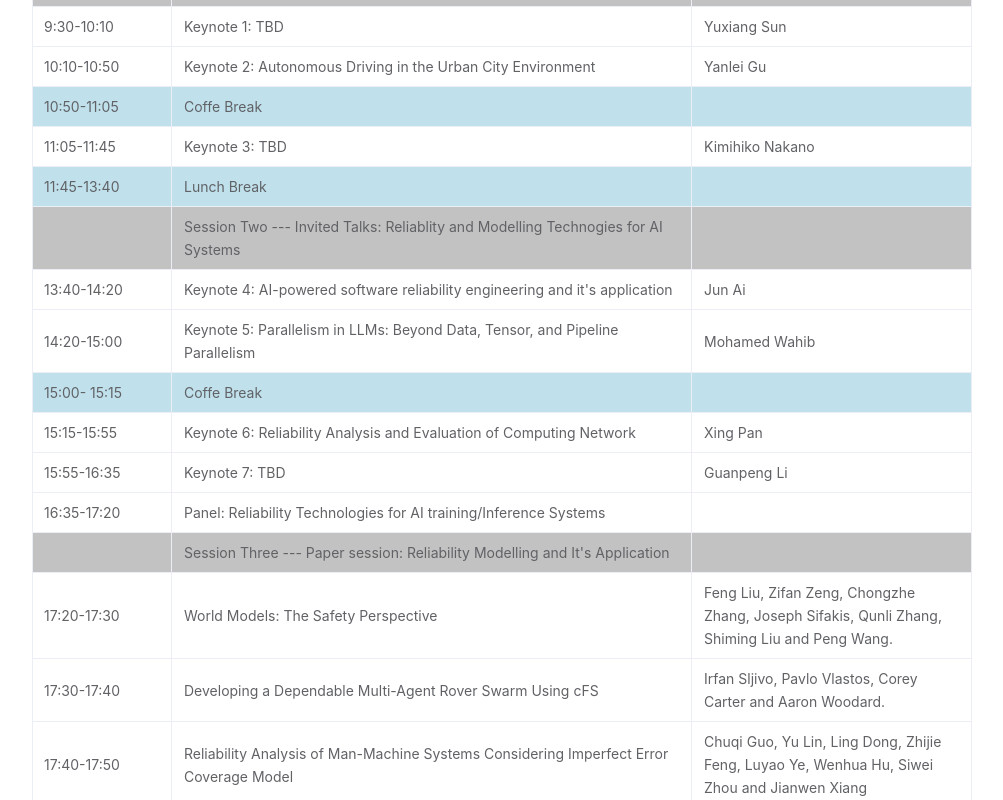
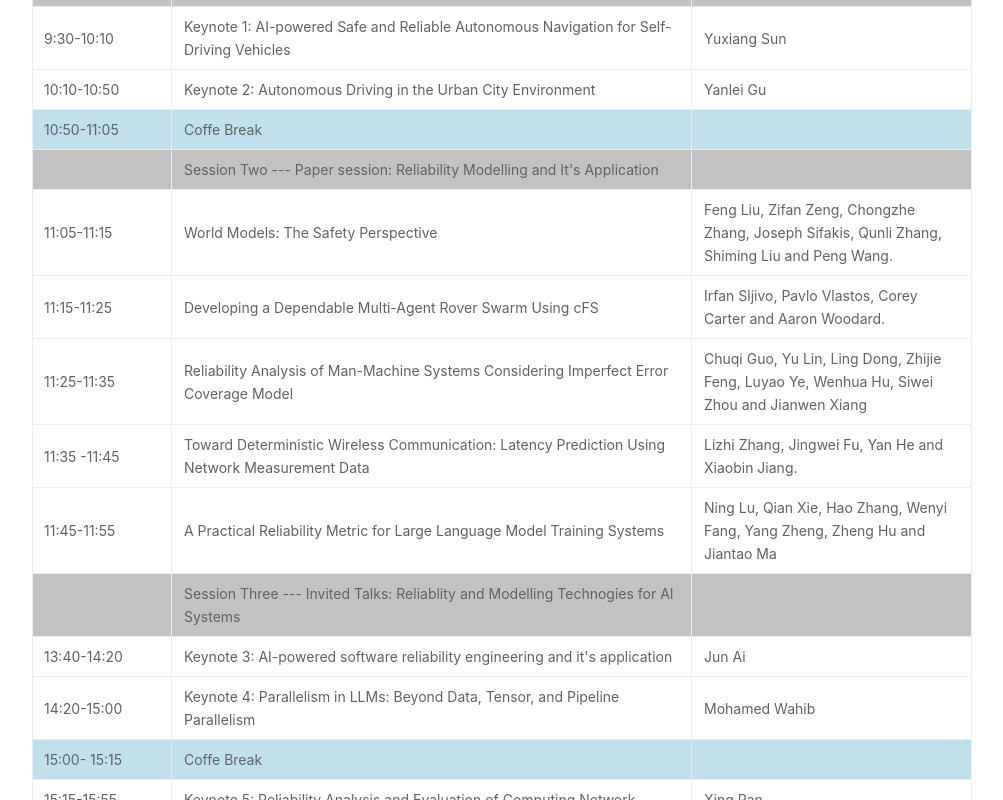
Before and after one commit to issre-wdmd/issre-wdmd.github.io, a Vue app: page /#/program in a window 1280 px wide. Shown: the part 620-1420 px from the top of the page, without its empty margins (138-1141 px from the left). Built offline with nearby package versions, Linux system fonts and the light colour scheme.

Commit message:
feat: 更新Program和Keynotes

```diff
--- a/src/views/KeynotesView.vue
+++ b/src/views/KeynotesView.vue
@@ -14,6 +14,30 @@
 
           <div class="bold">Bio:</div>
           <p class="italic">Joseph Sifakis is emeritus CNRS Research Director at Verimag, Saint-Martin-d’Hères, France, a laboratory that he founded and directed for 13 years. His research interests cover fundamental and applied aspects of system design with a focus on autonomous systems. He received the 2007 Turing Award for his work on model checking.</p>
+        </div>
+      </div>
+
+      <el-divider />
+
+      <div class="keynote">
+        <div class="section-title">AI-powered Safe and Reliable Autonomous Navigation for Self-Driving Vehicles</div>
+        <div class="title2 section-author">Yuxiang Sun</div>
+
+        <div class="section-content">
+          <div class="bold">Abstract: </div>
+          <p class="pa">Autonomous navigation refers to automatically moving self-driving vehicles from a start location to a goal location without human intervention. Reliable and safe autonomous navigation is the key to realize autonomous driving. It mainly includes two aspects: environment perception and vehicle control. In recent years, with the impressive advancement of artificial intelligence (AI) technologies, deep learning-based perception and control have also made significant progress. However, the existing technologies are still difficult to realize reliable and safe autonomous navigation in complex environments. In addition, the extensive use of deep neural networks makes autonomous navigation systems like black boxes, which are difficult to explain, thus limiting their applications in real-world scenarios. This talk will focus on safe and reliable autonomous navigation for self-driving vehicles, and introduce our recent research work in the fields of environment perception and end-to-end navigation.</p>
+        </div>
+      </div>
+
+      <el-divider />
+
+      <div class="keynote">
+        <div class="section-title">Human-like Autonomous Driving and Future Challenges in Perception for Intelligent Vehicles</div>
+        <div class="title2 section-author">Yanlei Gu</div>
+
+        <div class="section-content">
+          <div class="bold">Abstract: </div>
+          <p class="pa">Autonomous vehicles are more likely to gain widespread acceptance if they can accurately interpret the behaviors of vulnerable road users, such as pedestrians and cyclists, and respond in ways that align with human driving behavior. This capability is becoming increasingly vital as autonomous and human-driven vehicles are expected to coexist on shared roadways in the near future. A key aspect of human driving intelligence is the ability to infer and reason about the intentions of other road users, which enables intuitive decision-making. For instance, when pedestrians intend to cross the street, drivers can recognize their intentions through certain signals, such as turning their heads to check for approaching vehicles. Our research team aims to replicate this human-like intelligence by employing machine learning techniques to develop advanced perception models that recognize the intentions of vulnerable road users. This presentation will introduce our recent work on human-like autonomous driving and discuss the challenges associated with perception in autonomous driving.</p>
         </div>
       </div>
 
--- a/src/views/ProgramView.vue
+++ b/src/views/ProgramView.vue
@@ -33,30 +33,29 @@ interface MethodProps {
 const tableData: Data[] = [
   { time: '9:20-9:30', speaker: 'Joseph Sifakis', topic: 'Opening: Risk Assessment of AI Systems' },
   { time: '', speaker: '', topic: 'Session One--Invited Talks: Reliability and Functional Safty for Autonomous Driving Systems' },
-  { time: '9:30-10:10', speaker: 'Yuxiang Sun', topic: 'Keynote 1: TBD' },
+  { time: '9:30-10:10', speaker: 'Yuxiang Sun', topic: 'Keynote 1: AI-powered Safe and Reliable Autonomous Navigation for Self-Driving Vehicles' },
   { time: '10:10-10:50', speaker: 'Yanlei Gu', topic: 'Keynote 2: Autonomous Driving in the Urban City Environment' },
   { time: '10:50-11:05', speaker: '', topic: 'Coffe Break' },
-  { time: '11:05-11:45', speaker: 'Kimihiko Nakano', topic: 'Keynote 3: TBD' },
-  { time: '11:45-13:40', speaker: '', topic: 'Lunch Break' },
-  { time: '', speaker: '', topic: 'Session Two --- Invited Talks: Reliablity and Modelling Technogies for AI Systems' },
-  { time: '13:40-14:20', speaker: 'Jun Ai', topic: `Keynote 4: AI-powered software reliability engineering and it's application` },
-  { time: '14:20-15:00', speaker: 'Mohamed Wahib', topic: 'Keynote 5: Parallelism in LLMs: Beyond Data, Tensor, and Pipeline Parallelism' },
+  { time: '', speaker: '', topic: `Session Two --- Paper session: Reliability Modelling and It's Application` },
+  { time: '11:05-11:15', speaker: 'Feng Liu, Zifan Zeng, Chongzhe Zhang, Joseph Sifakis, Qunli Zhang, Shiming Liu and Peng Wang.', topic: 'World Models: The Safety Perspective' },
+  { time: '11:15-11:25', speaker: 'Irfan Sljivo, Pavlo Vlastos, Corey Carter and Aaron Woodard.', topic: 'Developing a Dependable Multi-Agent Rover Swarm Using cFS' },
+  { time: '11:25-11:35', speaker: 'Chuqi Guo, Yu Lin, Ling Dong, Zhijie Feng, Luyao Ye, Wenhua Hu, Siwei Zhou and Jianwen Xiang', topic: 'Reliability Analysis of Man-Machine Systems Considering Imperfect Error Coverage Model' },
+  { time: '11:35 -11:45', speaker: 'Lizhi Zhang, Jingwei Fu, Yan He and Xiaobin Jiang.', topic: 'Toward Deterministic Wireless Communication: Latency Prediction Using Network Measurement Data' },
+  { time: '11:45-11:55', speaker: 'Ning Lu, Qian Xie, Hao Zhang, Wenyi Fang, Yang Zheng, Zheng Hu and Jiantao Ma', topic: 'A Practical Reliability Metric for Large Language Model Training Systems' },
+  { time: '', speaker: '', topic: `Session Three --- Invited Talks: Reliablity and Modelling Technogies for AI Systems ` },
+  { time: '13:40-14:20', speaker: 'Jun Ai', topic: `Keynote 3: AI-powered software reliability engineering and it's application` },
+  { time: '14:20-15:00', speaker: 'Mohamed Wahib', topic: 'Keynote 4: Parallelism in LLMs: Beyond Data, Tensor, and Pipeline Parallelism' },
   { time: '15:00- 15:15', speaker: '', topic: 'Coffe Break' },
-  { time: '15:15-15:55', speaker: 'Xing Pan', topic: 'Keynote 6: Reliability Analysis and Evaluation of Computing Network' },
-  { time: '15:55-16:35', speaker: 'Guanpeng Li', topic: 'Keynote 7: TBD' },
-  { time: '16:35-17:20', speaker: '', topic: 'Panel: Reliability Technologies for AI training/Inference Systems' },
-  { time: '', speaker: '', topic: `Session Three --- Paper session: Reliability Modelling and It's Application` },
-  { time: '17:20-17:30', speaker: 'Feng Liu, Zifan Zeng, Chongzhe Zhang, Joseph Sifakis, Qunli Zhang, Shiming Liu and Peng Wang.', topic: 'World Models: The Safety Perspective' },
-  { time: '17:30-17:40', speaker: 'Irfan Sljivo, Pavlo Vlastos, Corey Carter and Aaron Woodard.', topic: 'Developing a Dependable Multi-Agent Rover Swarm Using cFS' },
-  { time: '17:40-17:50', speaker: 'Chuqi Guo, Yu Lin, Ling Dong, Zhijie Feng, Luyao Ye, Wenhua Hu, Siwei Zhou and Jianwen Xiang', topic: 'Reliability Analysis of Man-Machine Systems Considering Imperfect Error Coverage Model' },
-  { time: '17:50 -18:00', speaker: 'Lizhi Zhang, Jingwei Fu, Yan He and Xiaobin Jiang.', topic: 'Toward Deterministic Wireless Communication: Latency Prediction Using Network Measurement Data' },
-  { time: '18:00-18:10', speaker: 'Ning Lu, Qian Xie, Hao Zhang, Wenyi Fang, Yang Zheng, Zheng Hu and Jiantao Ma', topic: 'A Practical Reliability Metric for Large Language Model Training Systems' },
+  { time: '15:15-15:55', speaker: 'Xing Pan', topic: 'Keynote 5: Reliability Analysis and Evaluation of Computing Network' },
+  { time: '15:55-16:35', speaker: 'Guanpeng Li', topic: 'Keynote 6: TBD' },
+  { time: '16:35-17:20', speaker: '', topic: 'Panel: Reliability Technologies for AI training/Inference Systems (Panel: Chair Zheng zhen)' },
+  { time: '17:20---', speaker: '', topic: 'Ending' },
 ]
 
 const cellClassName = ({ rowIndex }: MethodProps) => {
-  if (rowIndex === 1 || rowIndex === 7 || rowIndex === 14) {
+  if (rowIndex === 1 || rowIndex === 5 || rowIndex === 11) {
     return 'title'
-  } else if (rowIndex === 4 || rowIndex === 6 || rowIndex === 10) {
+  } else if (rowIndex === 4 || rowIndex === 14) {
     return 'rest'
   }
 }
```
